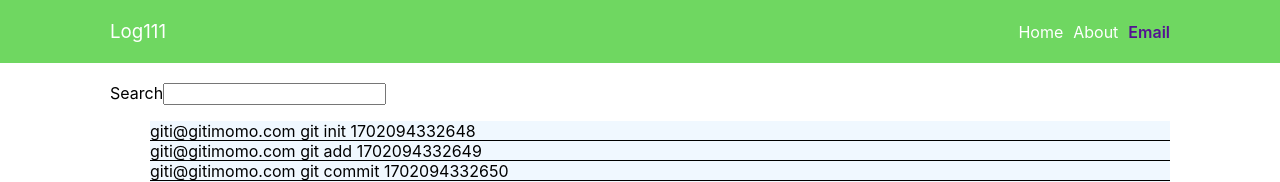
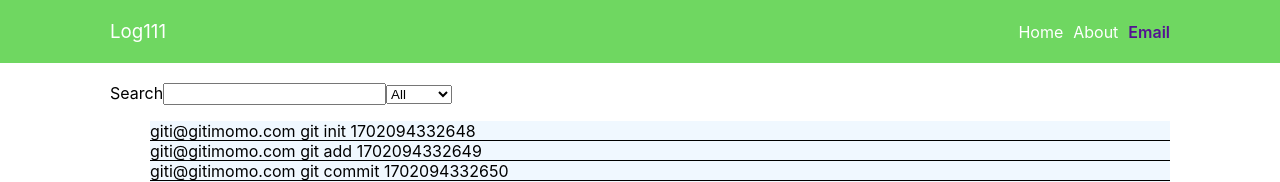
Before and after one commit to yuvalnn/YuvalMail, a React (Vite) app: page /#/Email in a window 1280 px wide. Shown: the top 182 px of the page. Built offline with nearby package versions, Linux system fonts and the light colour scheme.

Commit message:
Filter emails component: Add filter by read/unread (use select 'read/unread/all')

```diff
--- a/src/cmps/EmailFilter.jsx
+++ b/src/cmps/EmailFilter.jsx
@@ -6,12 +6,6 @@ export function EmailFilter({filterBy, onSetFilter}) {
 const [filterByToEdit, setFilterByToEdit] = useState(filterBy)
 
 
-       function handleChange(ev)
-       {
-        let { name: field, value } = ev.target
-
-        setFilterByToEdit(prevfilter=>( {...prevfilter,[field]:value}))
-       }
 
 
        useEffect(() => {
@@ -20,13 +14,19 @@ const [filterByToEdit, setFilterByToEdit] = useState(filterBy)
        }, [filterByToEdit])
 
 
+       function handleChange(ev)
+       {
+        let { name: field, value } = ev.target
+
+       const fieldValue = value === "true" ? true : value === "false" ? false : value;
+
+       setFilterByToEdit((prevFilter) => ({ ...prevFilter, [field]: fieldValue }));
+}
 
 
 
-
-     const {txt} = filterByToEdit
-
-
+     const {txt,isRead} = filterByToEdit
+     const isReadValue = isRead === null ? '' : isRead;
     return (
 
         <section className="Email-Filter">
@@ -34,6 +34,13 @@ const [filterByToEdit, setFilterByToEdit] = useState(filterBy)
            <label htmlFor="txt">Search</label>
             <input onChange={handleChange} id="txt" value={txt} name="txt" type="text" />
 
+            <select id="isRead" name="isRead" value={isReadValue} onChange={handleChange}>
+               <option value=''>All</option>
+               <option value="true">Read</option>
+               <option value="false">Unread</option>
+            </select>
+
+
         </section>
     )
 
--- a/src/pages/EmailIndex.jsx
+++ b/src/pages/EmailIndex.jsx
@@ -32,15 +32,14 @@ export function EmailIndex() {
         setFilterBy(prevFilterBy => ({...prevFilterBy,...filterBy}))
      }
 
-
     console.log('Rended')
 
     if (!emails) return <div>Loading...</div>
-    const {txt} = filterBy
+    //const {txt,isRead} = filterBy
     return (
 
         <section className="Email-index">
-          <EmailFilter filterBy={txt} onSetFilter={onSetFilter} />
+          <EmailFilter filterBy={filterBy} onSetFilter={onSetFilter} />
           <EmailList emails= {emails} />
 
         </section>
--- a/src/services/email.service.js
+++ b/src/services/email.service.js
@@ -21,13 +21,15 @@ _createEmails()
 async function query(filterBy) {
     let emails = await storageService.query(STORAGE_KEY)
     if (filterBy) {
-        var { status, txt, isRead } = filterBy
-        status = status || 'Inbox'
-        txt = txt || ''
-        isRead = isRead || false
-        const regexTxtTerm = new RegExp(txt, 'i')
-        emails = emails.filter(email=>
-          regexTxtTerm.test(email.body))
+        const { txt, isRead } = filterBy;
+        const regexTxtTerm = new RegExp(txt, 'i');
+        emails = emails.filter(email => {
+          const isMatch = regexTxtTerm.test(email.body);
+
+          const isReadMatch = typeof isRead === 'boolean' ? email.isRead === isRead : true;
+
+          return isMatch && isReadMatch;
+      });
     }
     return emails
 }
```
